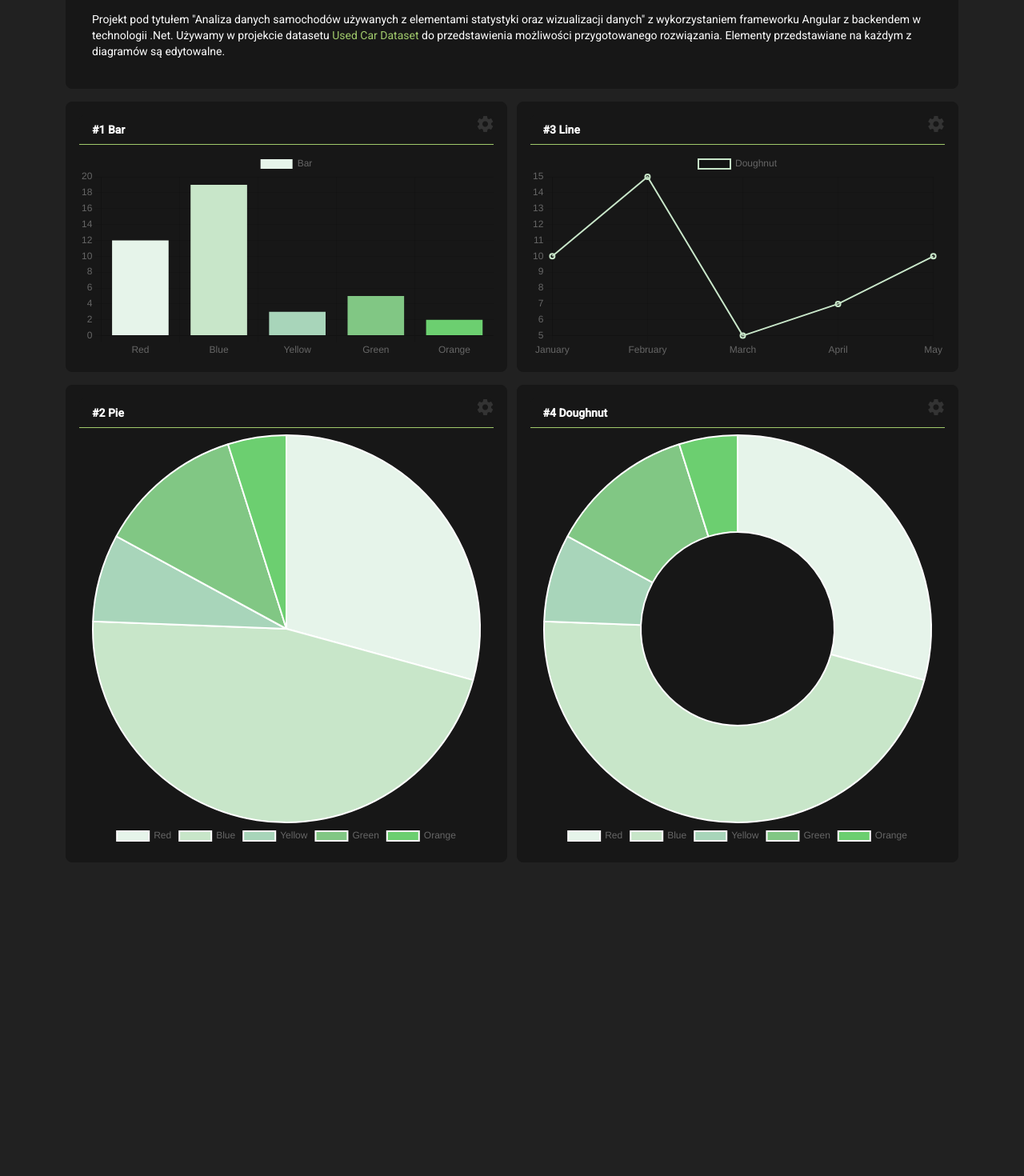
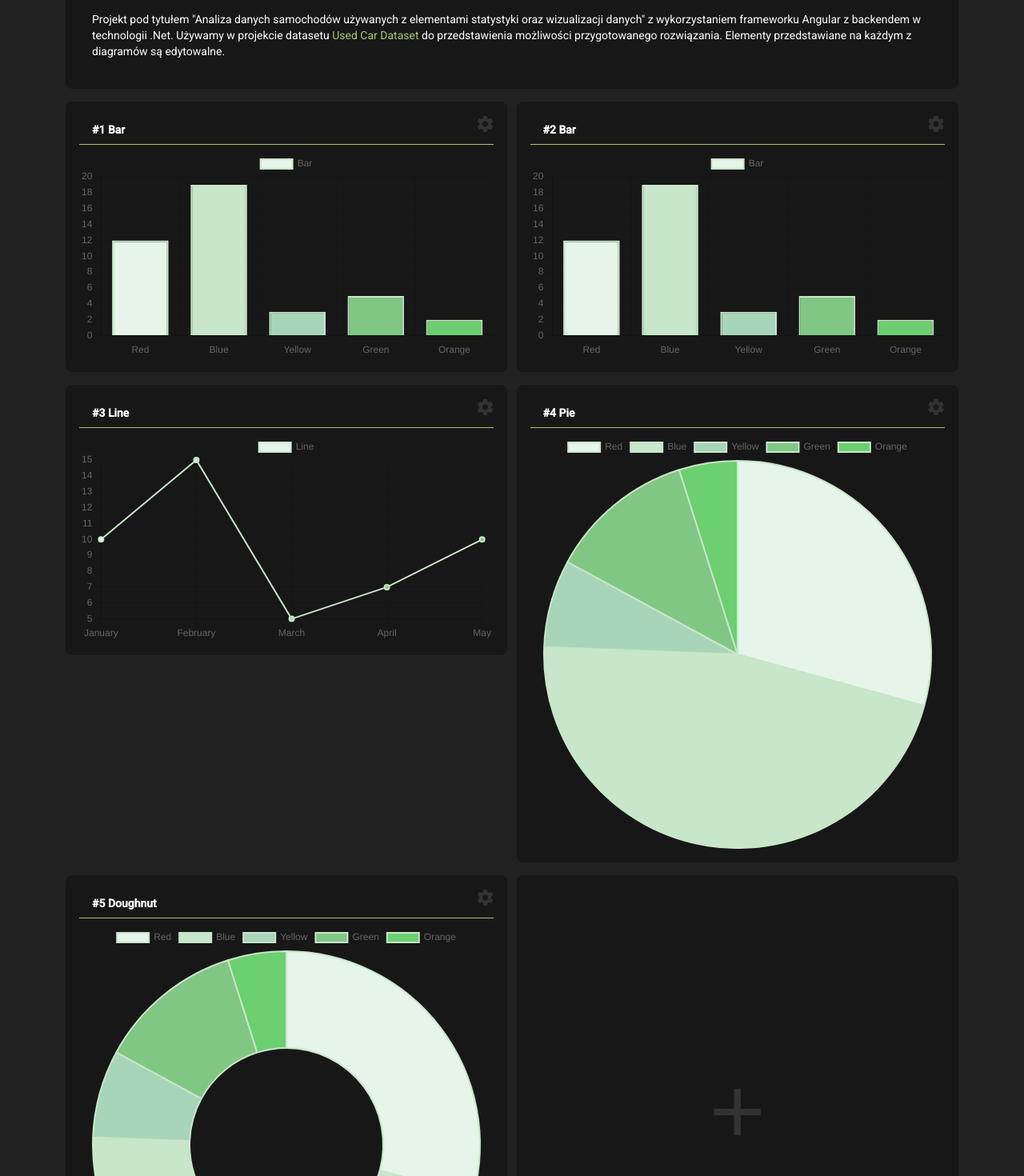
Before and after one commit to moszynMTS/statisticsAngular, an Angular app: page / in a window 1280 px wide. Shown: the part 180-1650 px from the top of the page at 80% size. Before the commit the page ends 1274 px from the top, so only its background shows below. Built offline with nearby package versions, Linux system fonts and the light colour scheme.

Commit message:
diagram automation

```diff
--- a/src/app/pages/home/home.component.html
+++ b/src/app/pages/home/home.component.html
@@ -1,49 +1,59 @@
 <div class="container mt-4">
   <div class="col-12 card">
-    <p class="card-header">Charts Overview</p>
-    <p class="description">Projekt pod tytułem "Analiza danych samochodów używanych z elementami statystyki oraz wizualizacji danych" z wykorzystaniem frameworku Angular z backendem w technologii .Net. Używamy w projekcie datasetu <a [href]="usedDataSet">Used Car Dataset</a> do przedstawienia możliwości przygotowanego rozwiązania. Elementy przedstawiane na każdym z diagramów są edytowalne.</p>
+    <p class="card-header">Informacje</p>
+    <p class="description">
+      Projekt pod tytułem "Analiza danych samochodów używanych z elementami statystyki oraz wizualizacji danych" z wykorzystaniem frameworku Angular z backendem w technologii .Net. Używamy w projekcie datasetu <a [href]="usedDataSet">Used Car Dataset</a> do przedstawienia możliwości przygotowanego rozwiązania. Elementy przedstawiane na każdym z diagramów są edytowalne.
+    </p>
   </div>
 
-  <!-- <div class="col-12 flexible" *ngFor="let chart of charts">
-    <div class="col-6 card">
-      <form [formGroup]="chart.form">
+  <div class="col-12 flexible">
+    <div class="col-6"  *ngFor="let chart of charts">
+      <form [formGroup]="chart.form" class=card>
         <p class="card-header btm-line">{{chart.form.value.name}}</p>
         <canvas #canvas></canvas>
         <a class="openSettings" [ngClass]="{ 'opened': chart.form.value.showedConfig }" (click)="switchState(chart.form)">
           <mat-icon>settings</mat-icon>
         </a>
-      </form>
-    </div>
-  </div> -->
+        <div class="col-12 top-line flexible chart-settings" *ngIf="chart.form.value.showedConfig">
+          <div class="col-6">
+            <label for="type">Typ wykresu</label>
+            <select formControlName="type" class="form-control">
+              <option *ngFor="let chart of chartTypes" [value]="chart.type">{{ chart.title }}</option>
+            </select>
+          </div>
 
-  <div class="col-12 flexible">
-    <div class="col-6 card">
-      <form [formGroup]="barForm">
-        <p class="card-header btm-line">{{this.barForm.value.name}}</p>
-        <canvas #barCanvas></canvas>
-        <a class="openSettings" [ngClass]="{ 'opened': barForm.value.showedConfig}" (click)="switchState(barForm)"><mat-icon>settings</mat-icon></a>
+          <div class="col-6">
+            <label for="name">Nazwa diagramu</label>
+            <input formControlName="name" class="form-control"/>
+          </div>
+
+          <div class="col-6">
+            <label for="title">Tytuł diagramu</label>
+            <input formControlName="title" class="form-control"/>
+          </div>
+
+          <div class="col-6">
+            <label for="data">Dane</label>
+            <input formControlName="data" class="form-control" />
+          </div>
+
+          <div class="col-6">
+            <label for="labels">Podpisy danych</label>
+            <input formControlName="labels" class="form-control"/>
+          </div>
+
+          <a class="saveIcon" (click)="reloadCanvas(chart)">
+            <mat-icon>save</mat-icon>
+          </a>
+        </div>
+
+
       </form>
     </div>
     <div class="col-6 card">
-      <form [formGroup]="lineForm">
-        <p class="card-header btm-line">{{this.lineForm.value.name}}</p>
-        <canvas #lineCanvas></canvas>
-        <a class="openSettings" [ngClass]="{ 'opened': lineForm.value.showedConfig}" (click)="switchState(lineForm)"><mat-icon>settings</mat-icon></a>
-      </form>
-    </div>
-    <div class="col-6 card">
-      <form [formGroup]="pieForm">
-        <p class="card-header btm-line">{{this.pieForm.value.name}}</p>
-        <canvas #pieCanvas></canvas>
-        <a class="openSettings" [ngClass]="{ 'opened': pieForm.value.showedConfig}" (click)="switchState(pieForm)"><mat-icon>settings</mat-icon></a>
-      </form>
-    </div>
-    <div class="col-6 card">
-      <form [formGroup]="doughnutForm">
-        <p class="card-header btm-line">{{this.doughnutForm.value.name}}</p>
-        <canvas #doughnutCanvas></canvas>
-        <a class="openSettings" [ngClass]="{ 'opened': doughnutForm.value.showedConfig}" (click)="switchState(doughnutForm)"><mat-icon>settings</mat-icon></a>
-      </form>
+      <a class="addNew" (click)="addNext()">
+        <mat-icon>add</mat-icon>
+      </a>
     </div>
   </div>
 </div>
--- a/src/app/pages/home/home.component.ts
+++ b/src/app/pages/home/home.component.ts
@@ -1,4 +1,4 @@
-import { Component, OnInit, ViewChild, ElementRef } from '@angular/core';
+import { Component, OnInit, QueryList, ViewChildren, AfterViewInit, ElementRef } from '@angular/core';
 import { Chart, registerables } from 'chart.js';
 import { FormBuilder, FormGroup, Validators } from '@angular/forms';
 import { environment } from 'src/environments/environment';
@@ -8,11 +8,8 @@ import { environment } from 'src/environments/environment';
   templateUrl: './home.component.html',
   styleUrls: ['./home.component.scss'],
 })
-export class HomeComponent implements OnInit {
-  @ViewChild('barCanvas', { static: true }) barCanvas!: ElementRef<HTMLCanvasElement>;
-  @ViewChild('pieCanvas', { static: true }) pieCanvas!: ElementRef<HTMLCanvasElement>;
-  @ViewChild('lineCanvas', { static: true }) lineCanvas!: ElementRef<HTMLCanvasElement>;
-  @ViewChild('doughnutCanvas', { static: true }) doughnutCanvas!: ElementRef<HTMLCanvasElement>;
+export class HomeComponent implements OnInit, AfterViewInit {
+  @ViewChildren('canvas') canvases!: QueryList<ElementRef<HTMLCanvasElement>>;
   usedDataSet: string = environment.dataSet;
   chartColors: string[] = [
     '#E6F4EA',
@@ -26,11 +23,13 @@ export class HomeComponent implements OnInit {
     '#1F4F23',
     '#133719',
   ];
-  barForm!: FormGroup;
-  pieForm!: FormGroup;
-  lineForm!: FormGroup;
-  doughnutForm!: FormGroup;
-  charts=[this.barForm, this.pieForm, this.lineForm, this.doughnutForm];
+  charts: any[] = [];
+  chartTypes: any[] = [
+    { title: "Słupkowy", type: 'bar', description: 'Chart słupkowy (Bar chart) przedstawia dane w postaci prostokątnych słupków o różnej wysokości.' },
+    { title: "Liniowy", type: 'line', description: 'Wykres liniowy (Line chart) pokazuje dane jako serię punktów połączonych liniami, co pozwala na zobaczenie trendów.' },
+    { title: "Kołowy", type: 'pie', description: 'Wykres kołowy (Pie chart) pokazuje proporcje między kategoriami w postaci wycinków koła.' },
+    { title: "Donutowy", type: 'doughnut', description: 'Wykres donutowy (Doughnut chart) jest podobny do wykresu kołowego, ale ma pusty środek, co pozwala na lepsze wizualizowanie danych.' },
+  ];
 
   constructor(private fb: FormBuilder) {
     Chart.register(...registerables);
@@ -38,70 +37,86 @@ export class HomeComponent implements OnInit {
 
   ngOnInit(): void {
     this.initializeForms();
+  }
+
+  ngAfterViewInit(): void {
     this.createCharts();
   }
 
-  //#region Initialize Forms
   initializeForms(): void {
-    this.barForm = this.fb.group({
-      canvas: ["barCanvas", Validators.required],
-      name: ["#1 Bar", Validators.required],
+    let counter = 1;
+    this.charts = [
+      { form: this.fb.group({
+          canvas: [`canvas-${counter}`],
+          type: ['bar', Validators.required],
+          name: [`#${counter++} Bar`, Validators.required],
           title: ["Bar", Validators.required],
           data: [[12, 19, 3, 5, 2], Validators.required],
           labels: [['Red', 'Blue', 'Yellow', 'Green', 'Orange'], Validators.required],
           showedConfig: [false, Validators.required],
-    });
-
-    this.pieForm = this.fb.group({
-      canvas: ["pieCanvas", Validators.required],
-      name: ["#2 Pie", Validators.required],
+        })
+      },
+      { form: this.fb.group({
+          canvas: [`canvas-${counter}`],
+          type: ['bar', Validators.required],
+          name: [`#${counter++} Bar`, Validators.required],
+          title: ["Bar", Validators.required],
+          data: [[12, 19, 3, 5, 2], Validators.required],
+          labels: [['Red', 'Blue', 'Yellow', 'Green', 'Orange'], Validators.required],
+          showedConfig: [false, Validators.required],
+        })
+      },
+      { form: this.fb.group({
+          canvas: [`canvas-${counter}`],
+          type: ['line', Validators.required],
+          name: [`#${counter++} Line`, Validators.required],
+          title: ["Line", Validators.required],
+          data: [[10, 15, 5, 7, 10], Validators.required],
+          labels: [['January', 'February', 'March', 'April', 'May'], Validators.required],
+          showedConfig: [false, Validators.required],
+        })
+      },
+      { form: this.fb.group({
+          canvas: [`canvas-${counter}`],
+          type: ['pie', Validators.required],
+          name: [`#${counter++} Pie`, Validators.required],
           title: ["Pie", Validators.required],
           data: [[12, 19, 3, 5, 2], Validators.required],
           labels: [['Red', 'Blue', 'Yellow', 'Green', 'Orange'], Validators.required],
-    });
-
-    this.lineForm = this.fb.group({
-      canvas: ["lineCanvas", Validators.required],
-      name: ["#3 Line", Validators.required],
-      title: ["Line", Validators.required],
-      data: [[10, 15, 5, 7, 10], Validators.required],
-      labels: [['January', 'February', 'March', 'April', 'May'], Validators.required],
-    });
-
-    this.doughnutForm = this.fb.group({
-      canvas: ["barCanvas", Validators.required],
-      name: ["#4 Doughnut", Validators.required],
+          showedConfig: [false, Validators.required],
+        })
+      },
+      { form: this.fb.group({
+          canvas: [`canvas-${counter}`],
+          type: ['doughnut', Validators.required],
+          name: [`#${counter++} Doughnut`, Validators.required],
           title: ["Doughnut", Validators.required],
           data: [[12, 19, 3, 5, 2], Validators.required],
           labels: [['Red', 'Blue', 'Yellow', 'Green', 'Orange'], Validators.required],
-    });
+          showedConfig: [false, Validators.required],
+        })
+      },
+    ];
   }
-  //#endregion
+
 
   switchState(form: FormGroup): void {
     const currentState = form.value.showedConfig;
     form.patchValue({
-      showedConfig: !currentState
+      showedConfig: !currentState,
     });
   }
 
-  //#region Create Charts
   createCharts(): void {
-    this.createBarChart();
-    this.createLineChart();
-    this.createPieChart();
-    this.createDoughnutChart();
-  }
-  //#endregion
+    this.canvases.toArray().forEach((canvasElement, index) => {
+      const chart = this.charts[index];
+      const data = chart.form.value.data;
+      const labels = chart.form.value.labels;
+      const title = chart.form.value.title;
+      const type = chart.form.value.type;
 
-  //#region Bar
-  createBarChart(): void {
-    const data = this.barForm.value.data;
-    const labels = this.barForm.value.labels;
-    const title = this.barForm.value.title;
-
-    new Chart(this.barCanvas.nativeElement, {
-      type: 'bar',
+      new Chart(canvasElement.nativeElement, {
+        type: type,
         data: {
           labels,
           datasets: [
@@ -109,6 +124,9 @@ export class HomeComponent implements OnInit {
               label: title,
               data,
               backgroundColor: this.chartColors,
+              borderColor: this.chartColors[1],
+              borderWidth: 2,
+              fill: false,
             },
           ],
         },
@@ -119,23 +137,29 @@ export class HomeComponent implements OnInit {
           },
         },
       });
+    });
   }
-  //#endregion
+  reloadCanvas(chart: any): void {
+    const canvasElement = this.canvases.toArray()[this.charts.indexOf(chart)];
+    if (canvasElement && canvasElement.nativeElement) {
+      const existingChart = Chart.getChart(canvasElement.nativeElement);
+      if (existingChart) {
+        existingChart.destroy();
+      }
+      let data = this.parseArray(chart.form.value.data);
+      let labels = this.parseArray(chart.form.value.labels);
+      let title = this.parseArray(chart.form.value.title); //todo based on type
+      const type = chart.form.value.type;
 
-  //#region Line
-  createLineChart(): void {
-    const data = this.lineForm.value.data;
-    const labels = this.lineForm.value.labels;
-    const title = this.doughnutForm.value.title;
-
-    new Chart(this.lineCanvas.nativeElement, {
-      type: 'line',
+      new Chart(canvasElement.nativeElement, {
+        type: type,
         data: {
           labels,
           datasets: [
             {
               label: title,
               data,
+              backgroundColor: this.chartColors,
               borderColor: this.chartColors[1],
               borderWidth: 2,
               fill: false,
@@ -150,59 +174,15 @@ export class HomeComponent implements OnInit {
         },
       });
     }
-  //#endregion
+  }
+  parseArray(input: any): any[] {
+    if (typeof input === 'string') {
+      return input.split(',').map((item: string) => item.trim());
+    }
+    return Array.isArray(input) ? input : [];
+  }
 
-  //#region Pie
-  createPieChart(): void {
-    const data = this.pieForm.value.data;
-    const labels = this.pieForm.value.labels;
-    const title = this.pieForm.value.title;
-
-    new Chart(this.pieCanvas.nativeElement, {
-      type: 'pie',
-      data: {
-        labels,
-        datasets: [
-          {
-            data,
-            backgroundColor: this.chartColors,
-          },
-        ],
-      },
-      options: {
-        responsive: true,
-        plugins: {
-          legend: { position: 'bottom' },
-        },
-      },
-    });
+  addNext(){
+    console.log("AddNewItemPlaceholder")
   }
-  //#endregion
-
-  //#region Doughnut
-  createDoughnutChart(): void {
-    const data = this.doughnutForm.value.data;
-    const labels = this.doughnutForm.value.labels;
-    const title = this.doughnutForm.value.title;
-
-    new Chart(this.doughnutCanvas.nativeElement, {
-      type: 'doughnut',
-      data: {
-        labels,
-        datasets: [
-          {
-            data,
-            backgroundColor: this.chartColors,
-          },
-        ],
-      },
-      options: {
-        responsive: true,
-        plugins: {
-          legend: { position: 'bottom' },
-        },
-      },
-    });
 }
-  //#endregion
-}
--- a/src/styles.scss
+++ b/src/styles.scss
@@ -24,7 +24,7 @@ body {
 }
 
 .flexible > * {
-    flex: 1 1 calc(48% - 1%);
+    flex: 0 0 49.5%;
     box-sizing: border-box;
 }
 .description{
@@ -33,8 +33,27 @@ body {
         color:$accent2
     }
 }
+.addNew{
+    color: $bgc3;
+    margin: auto;
+    cursor: pointer;
+    mat-icon {
+        font-size: 100px;
+        width: 100px;
+        height: 100px;
+      }
+}
+
 .btm-line{
     border-bottom: 1px solid $accent2
+}
+.top-line{
+    margin-top: 1rem;
+    padding-top: 1rem;
+    border-top: 1px solid $accent2
+}
+.chart-settings > * {
+    margin-bottom: 0.5rem;
 }
 a {
     color: $fc1;
@@ -136,6 +155,28 @@ a {
         position: relative;
     }
 }
+.saveIcon {
+    position: absolute !important;
+    bottom: 5px;
+    cursor: pointer;
+    right: 7px !important;
+    border: none;
+    background-color: rgba(0,0,0,0);
+    padding: 8px;
+    transition: color 0.3s ease;
+    color: $bgc3;
+    z-index: 999;
+
+    &:hover {
+        mat-icon {
+            color: $accent1;
+            transition: color 0.3s ease;
+        }
+    }
+    .card {
+        position: relative;
+    }
+}
 
 .card {
     background-color: $bgc2;
```
Lines whose indentation alone changed are shown as unchanged.
